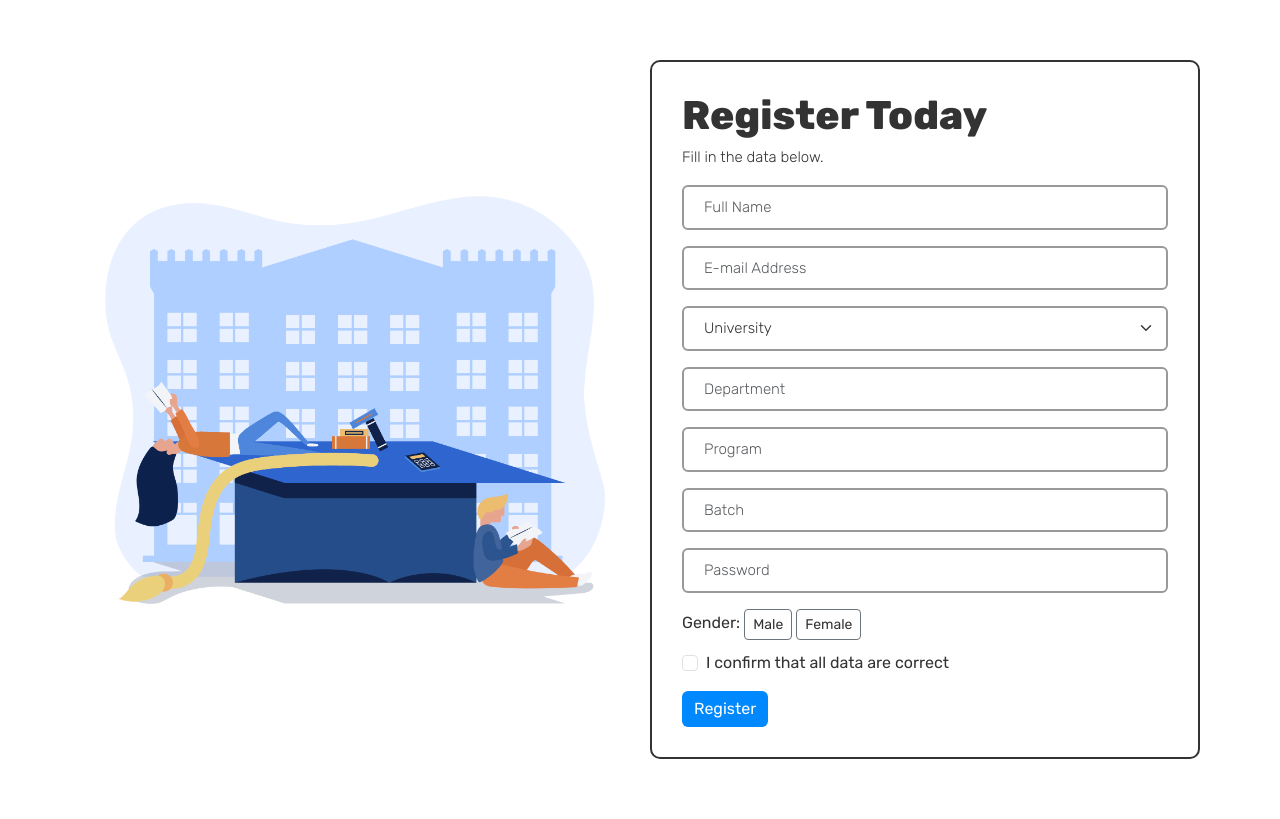
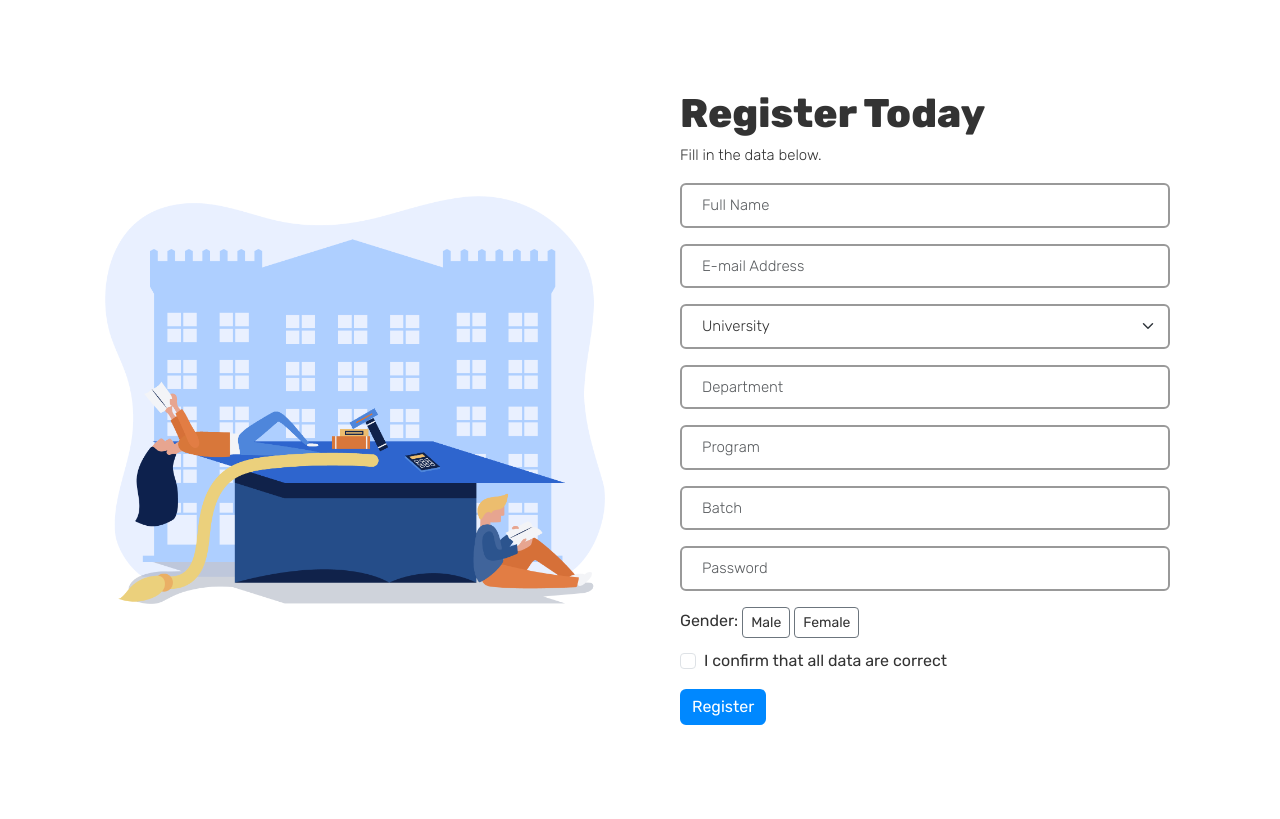
Before and after one commit to sakhadib/the_cr_mate, a PHP site: page /CRTable/index.html in a window 1280 px wide. After the commit the page ends 725 px from the top, so only its background shows below. Run offline with PHP 8.4, Linux system fonts and the light colour scheme.

Commit message:
css removed

```diff
--- a/CRTable/index.html
+++ b/CRTable/index.html
@@ -21,13 +21,13 @@
     <div class="tr-formbody">
         <div class="container">
             <div class="row">
-                <div class="col-lg-6">
+                <div class="col-lg-6 col-12">
                     <div class="tr-formholder">
                         <img src="../images/CRM_Signup.png" class="signup-image">
                     </div>
                 </div>
 
-                <div class="col-lg-6">
+                <div class="col-lg-6 col-12">
                     <div class="tr-formholder">
                         <div class="tr-formcontent">
                             <div class="tr-formitems">
--- a/CRTable/style.css
+++ b/CRTable/style.css
@@ -2,10 +2,7 @@
 
 @import url('https://fonts.googleapis.com/css2?family=Rubik:wght@300;400;500;600;700;800&display=swap');
 
-body{
-    min-height: 100vh;
-    /* background-color: bisque; */
-}
+
 
 .tr-formholder {
     display: flex;
@@ -15,6 +12,7 @@ body{
     text-align: center;
     min-height: 100vh;
     /* background-color: powderblue; */
+    /* max-width: 400px; */
 }
 
 .signup-image{
@@ -34,7 +32,7 @@ body{
 }
 
 .tr-formitems{
-    border: 2px solid #333;
+    /* border: 2px solid #333; */
     padding: 30px;
     display: inline-block;
     min-width: 550px;
--- a/css/style.css
+++ /dev/null
@@ -1 +0,0 @@
-@import url('https://fonts.googleapis.com/css2?family=Poppins:wght@300;400;500;600;700;800;900&display=swap');
```
